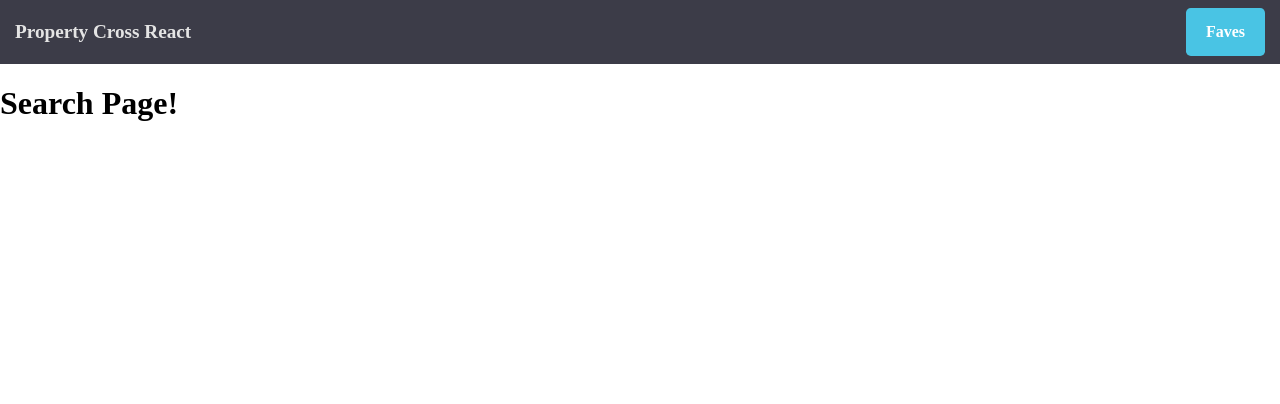
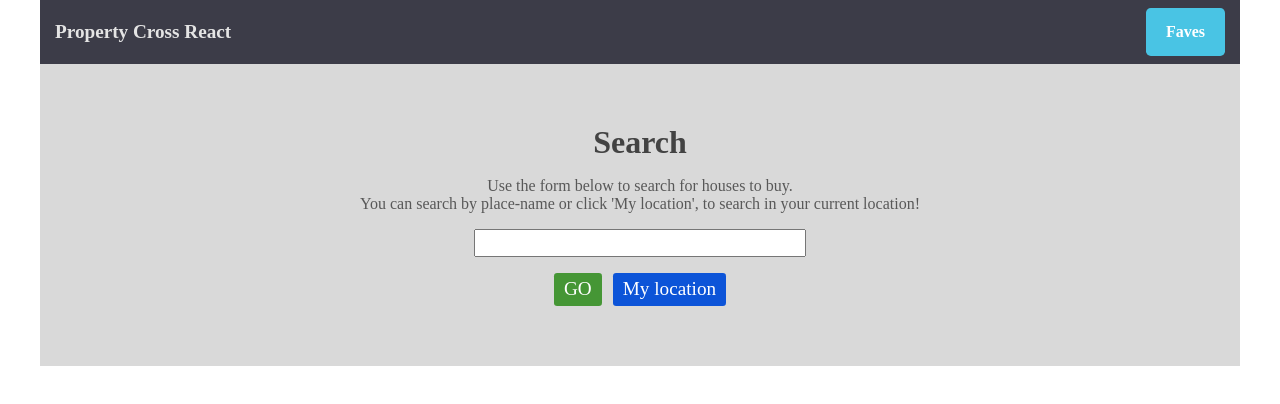
Before and after one commit to Gaydamovich/property-cross-first-app, a React app: page / in a window 1280 px wide. Shown: the top 404 px of the page. Built offline with nearby package versions, Linux system fonts and the light colour scheme.

Commit message:
feat: add search_panel

```diff
--- a/src/components/App/App.css
+++ b/src/components/App/App.css
@@ -1,3 +1,4 @@
 .wrapper-app {
-
+    max-width: 1200px;
+    margin: 0 auto;
 }
--- a/src/components/SearchPage/SearchPage.js
+++ b/src/components/SearchPage/SearchPage.js
@@ -1,11 +1,13 @@
 import React from 'react';
+import SearchPanel from "../SearchPanel/SearchPanel";
 
 const SearchPage = () => {
-    return (
-      <div>
-        <h1>Search Page!</h1>
-      </div>
-    )
+  return (
+    <div className='wrapper-search'>
+      <SearchPanel />
+
+    </div>
+  )
 };
 
 export default SearchPage
--- /dev/null
+++ b/src/components/SearchPanel/SearchPanel.js
@@ -0,0 +1,23 @@
+import React from 'react';
+import './SearchPanel.scss';
+
+
+const SearchPanel = () => {
+  return (
+    <div className='search'>
+      <h1 className='search__title'>Search</h1>
+      <p  className='search__instruction' id='instruction'>
+        Use the form below to search for houses to buy.<br/>
+        You can search by place-name or click 'My location',
+        to search in your current location!
+      </p>
+      <input className='search__entry-field' type="text"/>
+      <div className='wrapper-btn'>
+        <button  className='search__btn search__btn_go' id='go'>GO</button>
+        <button  className='search__btn search__btn_location' id='myLocation'>My location</button>
+      </div>
+    </div>
+  )
+};
+
+export default SearchPanel
--- /dev/null
+++ b/src/components/SearchPanel/SearchPanel.scss
@@ -0,0 +1,42 @@
+.search {
+  padding: 60px;
+  text-align: center;
+  background-color: #d9d9d9;
+  &__title {
+    color: #434343;
+    margin: 0;
+  }
+  &__instruction {
+    color: #585858;
+  }
+  &__entry-field {
+    width: 30%;
+    font-size: 1.2rem;
+  }
+  .wrapper-btn {
+    margin-top: 1rem;
+  }
+  &__btn {
+    padding: 5px 10px;
+    font-size: 1.2rem;
+    color: #ffffff;
+    border-radius: .2rem;
+    outline: none;
+    border: none;
+    &_go {
+      background-color: rgb(69, 150, 53);
+      margin-right: .7rem;
+      &:hover {
+        cursor: pointer;
+        background-color: rgb(82, 179, 63);
+      }
+    }
+    &_location {
+      background-color: rgb(12, 84, 216);
+      &:hover {
+        cursor: pointer;
+        background-color: rgb(14, 98, 251);
+      }
+    }
+  }
+}
```
